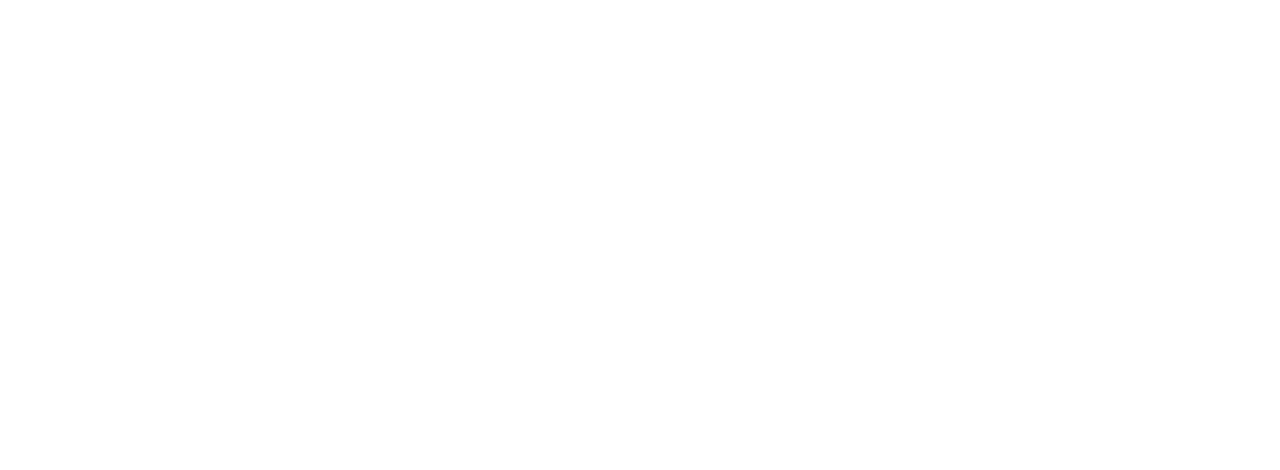
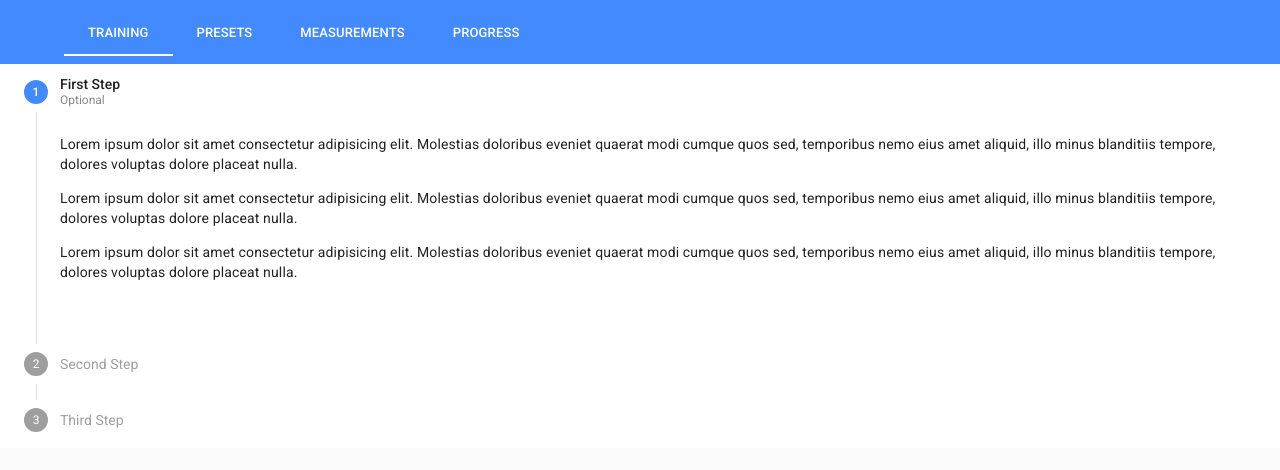
Before and after one commit to madrimas/siluets, a Vue app: page /#/training in a window 1280 px wide. Shown: the top 470 px of the page. Built offline with nearby package versions, Linux system fonts and the light colour scheme; the HTML template or start-up script is replaced by a standard one.

Commit message:
Added basic Material Ui, made some routes

```diff
--- a/src/App.vue
+++ b/src/App.vue
@@ -1,8 +1,6 @@
 <template>
   <div id="app">
-
-    <router-view></router-view>
-
+   <router-view></router-view>
   </div>
 </template>
 
@@ -10,12 +8,14 @@
 // import RwvHeader from "@/components/TheHeader";
 // import RwvFooter from "@/components/TheFooter";
 export default {
-  name: "App",
-//   components: {
-//     RwvHeader,
-//     RwvFooter
-//   }
+  name: "App"
+  //   components: {
+  //     RwvHeader,
+  //     RwvFooter
+  //   }
 };
 </script>
 
-<style></style>
+<style lang="sass">
+@import url("https://fonts.googleapis.com/css?family=Roboto:300,400,500,700,400italic|Material+Icons");
+</style>
--- a/src/main.js
+++ b/src/main.js
@@ -2,6 +2,12 @@
 import App from "./App.vue";
 import router from "./router";
 import store from "./store";
+import VueMaterial from 'vue-material'
+import 'vue-material/dist/vue-material.min.css'
+import 'vue-material/dist/theme/default.css'
+
+
+Vue.use(VueMaterial)
 
 new Vue({
     router,
--- a/src/router/index.js
+++ b/src/router/index.js
@@ -10,9 +10,24 @@
         component: () => import("@/views/Home"),
         children: [
           {
-            path: "home-global",
-            name: "home-global",
-            component: () => import("@/views/HomeGlobal")
+            path: "training/",
+            name: "training",
+            component: () => import("@/views/Training")
+          },
+          {
+            path: "presets/",
+            name: "presets",
+            component: () => import("@/views/Presets")
+          },
+          {
+            path: "measurements/",
+            name: "measurements",
+            component: () => import("@/views/Measurements")
+          },
+          {
+            path: "progress/",
+            name: "training-progress",
+            component: () => import("@/views/Progress")
           }
         ]
       }
--- a/src/views/Home.vue
+++ b/src/views/Home.vue
@@ -1,9 +1,21 @@
 <template>
   <div class="home">
-    <span>Lubie siebie</span>
-    <br />
-    <router-link :to="{ name: 'home-global' }" class="nav-link" active-class="active">Click</router-link>
+    <md-app>
+      <md-app-toolbar class="md-primary">
+        <div class="md-toolbar-row">
+          <md-tabs class="md-primary" md-sync-route>
+            <md-tab id="tab-home" md-label="Training" to="/training"></md-tab>
+            <md-tab id="tab-pages" md-label="Presets" to="/presets"></md-tab>
+            <md-tab id="tab-posts" md-label="Measurements" to="/measurements"></md-tab>
+            <md-tab id="tab-favorites" md-label="Progress" to="/progress"></md-tab>
+          </md-tabs>
+        </div>
+      </md-app-toolbar>
+    </md-app>
+
     <router-view></router-view>
+
+
   </div>
 </template>
 
--- a/src/views/HomeGlobal.vue
+++ /dev/null
@@ -1,13 +0,0 @@
-<template>
-  <div class="home-global">Lubie placki</div>
-</template>
-<script>
-// import RwvArticleList from "@/components/ArticleList";
-
-export default {
-  name: "home-global",
-//   components: {
-//     RwvArticleList
-//   }
-};
-</script>
--- /dev/null
+++ b/src/views/Measurements.vue
@@ -0,0 +1,10 @@
+<template>
+  <md-content class="md-accent">Measurements</md-content>
+</template>
+
+<script>
+
+export default {
+  name: "measurements"
+};
+</script>
--- /dev/null
+++ b/src/views/Presets.vue
@@ -0,0 +1,10 @@
+<template>
+  <md-content class="md-accent">Presets</md-content>
+</template>
+
+<script>
+
+export default {
+  name: "presets"
+};
+</script>
--- /dev/null
+++ b/src/views/Progress.vue
@@ -0,0 +1,11 @@
+<template>
+  <md-content class="md-primary">Progress</md-content>
+</template>
+
+<script>
+
+export default {
+  name: "training-progress"
+
+};
+</script>
--- /dev/null
+++ b/src/views/Training.vue
@@ -0,0 +1,35 @@
+<template>
+  <div>
+     <md-steppers md-vertical>
+      <md-step id="first" md-label="First Step" md-description="Optional">
+        <p>Lorem ipsum dolor sit amet consectetur adipisicing elit. Molestias doloribus eveniet quaerat modi cumque quos sed, temporibus nemo eius amet aliquid, illo minus blanditiis tempore, dolores voluptas dolore placeat nulla.</p>
+        <p>Lorem ipsum dolor sit amet consectetur adipisicing elit. Molestias doloribus eveniet quaerat modi cumque quos sed, temporibus nemo eius amet aliquid, illo minus blanditiis tempore, dolores voluptas dolore placeat nulla.</p>
+        <p>Lorem ipsum dolor sit amet consectetur adipisicing elit. Molestias doloribus eveniet quaerat modi cumque quos sed, temporibus nemo eius amet aliquid, illo minus blanditiis tempore, dolores voluptas dolore placeat nulla.</p>
+      </md-step>
+
+      <md-step id="second" md-label="Second Step">
+        <p>Lorem ipsum dolor sit amet consectetur adipisicing elit. Molestias doloribus eveniet quaerat modi cumque quos sed, temporibus nemo eius amet aliquid, illo minus blanditiis tempore, dolores voluptas dolore placeat nulla.</p>
+        <p>Lorem ipsum dolor sit amet consectetur adipisicing elit. Molestias doloribus eveniet quaerat modi cumque quos sed, temporibus nemo eius amet aliquid, illo minus blanditiis tempore, dolores voluptas dolore placeat nulla.</p>
+        <p>Lorem ipsum dolor sit amet consectetur adipisicing elit. Molestias doloribus eveniet quaerat modi cumque quos sed, temporibus nemo eius amet aliquid, illo minus blanditiis tempore, dolores voluptas dolore placeat nulla.</p>
+        <p>Lorem ipsum dolor sit amet consectetur adipisicing elit. Molestias doloribus eveniet quaerat modi cumque quos sed, temporibus nemo eius amet aliquid, illo minus blanditiis tempore, dolores voluptas dolore placeat nulla.</p>
+      </md-step>
+
+      <md-step id="third" md-label="Third Step">
+        <p>Lorem ipsum dolor sit amet consectetur adipisicing elit. Molestias doloribus eveniet quaerat modi cumque quos sed, temporibus nemo eius amet aliquid, illo minus blanditiis tempore, dolores voluptas dolore placeat nulla.</p>
+        <p>Lorem ipsum dolor sit amet consectetur adipisicing elit. Molestias doloribus eveniet quaerat modi cumque quos sed, temporibus nemo eius amet aliquid, illo minus blanditiis tempore, dolores voluptas dolore placeat nulla.</p>
+      </md-step>
+    </md-steppers>
+  </div>
+
+</template>
+
+//steps should be generated for each excersise in training program
+
+
+<script>
+
+export default {
+  name: "training"
+
+};
+</script>
```
Also changed, not shown: package.json (+7 -4 lines), 1 other file (tests, documents, lock files or other folders).
